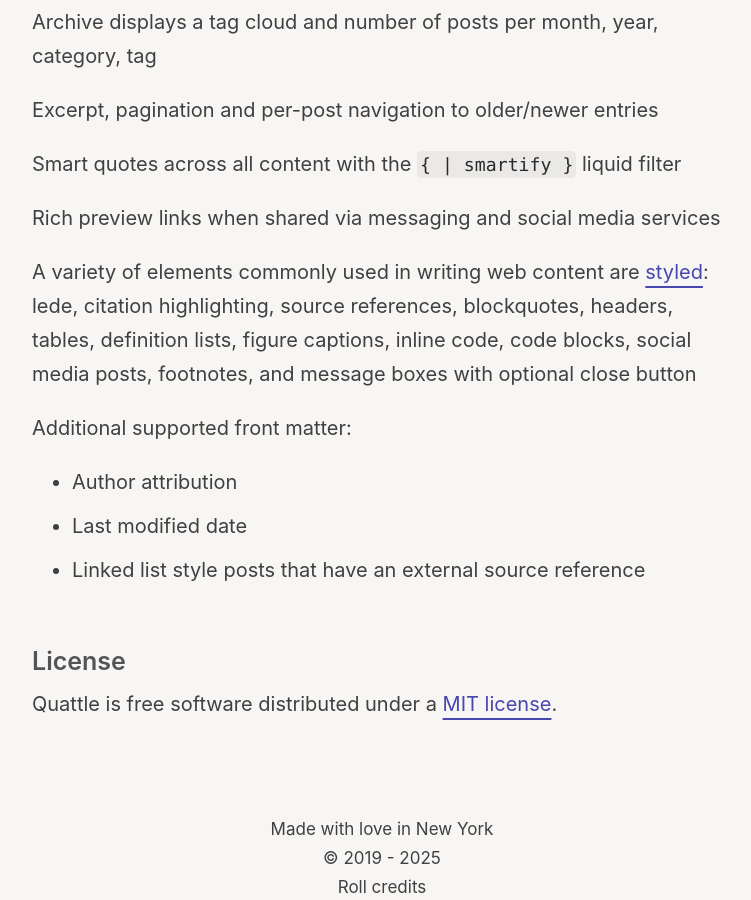
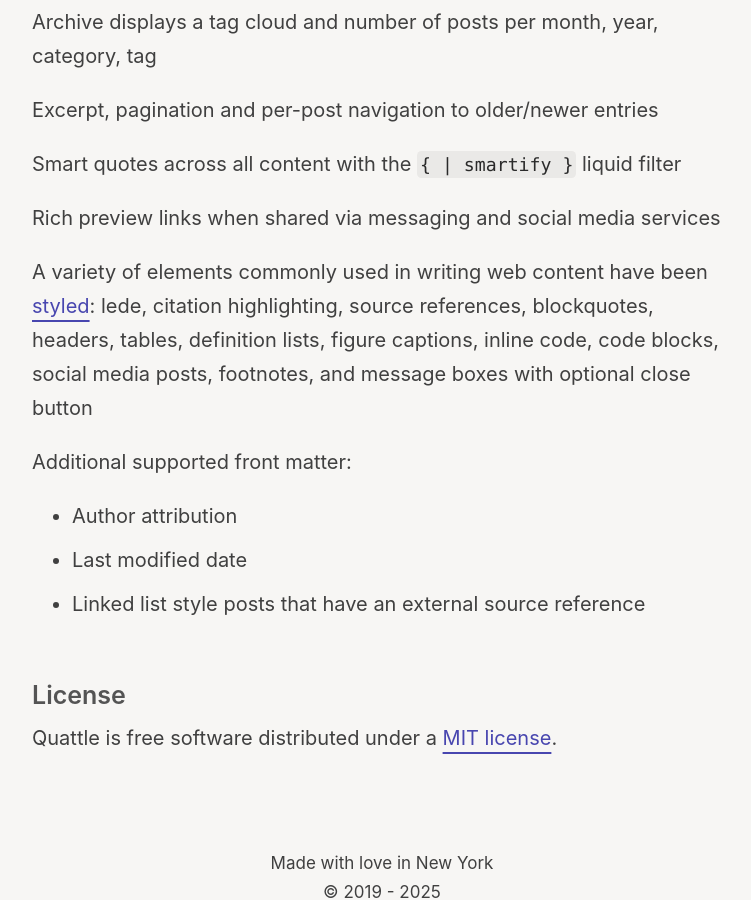
Before and after one commit to victorwynne/victorwynne, a Jekyll site: the page built from quattle.md, in a window 1280 px wide and 900 px high, scrolled down 1386 px. Shown: the whole window, without its empty margins (258-1009 px from the left). Built offline with Jekyll 4.4.1, drawn with Linux system fonts in a browser that asks for light colours.

Commit message:
quattle.md

```diff
--- a/quattle.md
+++ b/quattle.md
@@ -41,7 +41,7 @@
 
 Rich preview links when shared via messaging and social media services
 
-A variety of elements commonly used in writing web content are [styled](https://victorwynne.com/styles/): lede, citation highlighting, source references, blockquotes, headers, tables, definition lists, figure captions, inline code, code blocks, social media posts, footnotes, and message boxes with optional close button
+A variety of elements commonly used in writing web content have been [styled](https://victorwynne.com/styles/): lede, citation highlighting, source references, blockquotes, headers, tables, definition lists, figure captions, inline code, code blocks, social media posts, footnotes, and message boxes with optional close button
 
 Additional supported front matter:
 * Author attribution
```
